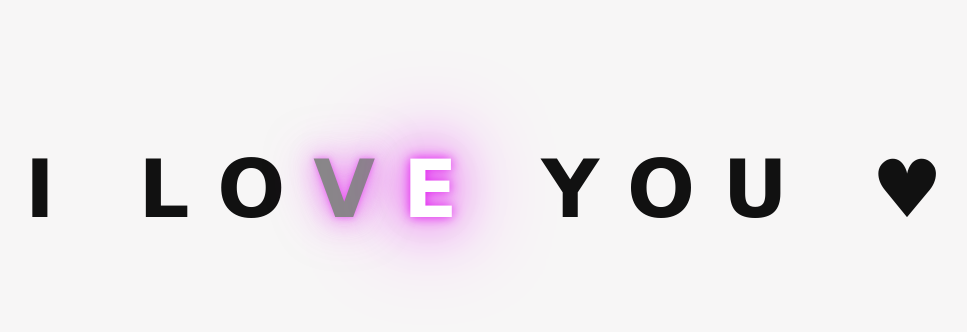
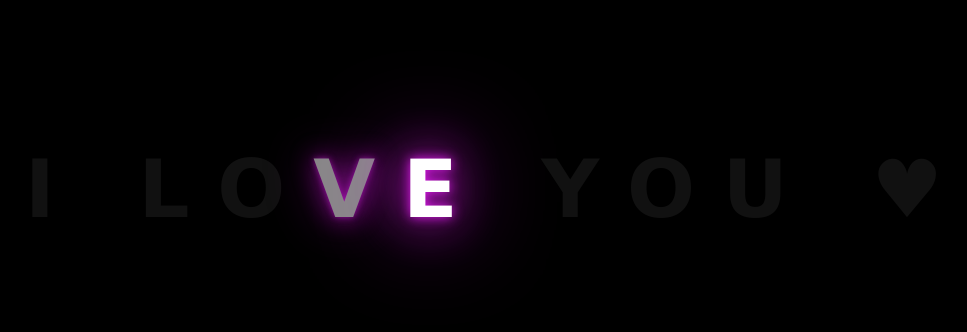
Before and after one commit to ucupcupacups/hehe, a plain HTML site: page index.html in a window 1280 px wide. Shown: the part 172-504 px from the top of the page, without its empty margins (150-1117 px from the left). Drawn offline with Linux system fonts and the light colour scheme.

Commit message:
style.css

```diff
--- a/style.css
+++ b/style.css
@@ -2,7 +2,7 @@
 
 body{
     color: #111;
-    background-color: #f7f6f6;
+    background-color: #000;
     width: 100%;
     height: 100vh;
     display: flex;
```
